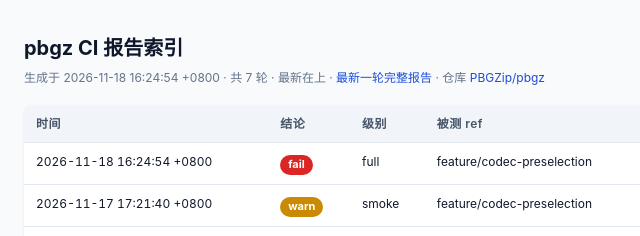
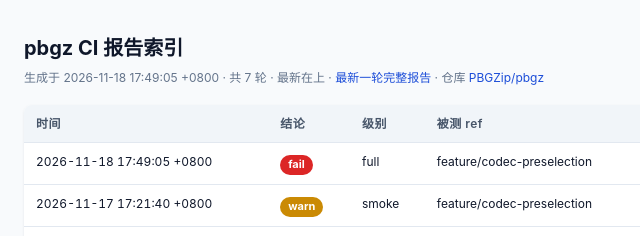
Before and after one commit to PBGZip/pbgz, a plain HTML site: page index.html in a window 1280 px wide. Shown: the top 236 px of the page, 0-640 px from the left. Drawn offline with Linux system fonts and the light colour scheme.

Commit message:
ci(report): 20261117-174134-v2.2.0 full fail 404/430 ref=feature/codec-preselection

```diff
--- a/index.html
+++ b/index.html
@@ -12,9 +12,9 @@ tr:last-child td{border-bottom:none}.nowrap{white-space:nowrap;font-variant-nume
 code{background:#f1f5f9;padding:1px 5px;border-radius:4px;font-size:12px}
 .note{margin-top:18px;font-size:12px;color:#64748b;line-height:1.9}</style></head><body>
 <h1>pbgz CI 报告索引</h1>
-<p class="meta">生成于 2026-11-18 16:24:54 +0800 · 共 7 轮 · 最新在上 · <a href="latest.html">最新一轮完整报告</a> · 仓库 <a href="https://github.com/PBGZip/pbgz">PBGZip/pbgz</a></p>
+<p class="meta">生成于 2026-11-18 17:49:05 +0800 · 共 7 轮 · 最新在上 · <a href="latest.html">最新一轮完整报告</a> · 仓库 <a href="https://github.com/PBGZip/pbgz">PBGZip/pbgz</a></p>
 <table><thead><tr><th>时间</th><th>结论</th><th>级别</th><th>被测 ref</th><th>通过/总数</th><th>pbgz 版本</th><th>commit</th><th>报告</th></tr></thead><tbody>
-<tr><td class="nowrap small">2026-11-18 16:24:54 +0800</td><td><span class="b" style="background:#dc2626">fail</span></td><td class="small">full</td><td class="small">feature/codec-preselection</td><td class="small">404 / 430 <span style="color:#dc2626">26 失败</span> <span style="color:#ca8a04">290 告警</span></td><td class="small">pbgz: 2.2.0</td><td class="small">63c35065a50a</td><td class="small nowrap"><span class="dim">无报告</span> · <a href="summary/20261117-174134-v2.2.0.md">summary</a></td></tr>
+<tr><td class="nowrap small">2026-11-18 17:49:05 +0800</td><td><span class="b" style="background:#dc2626">fail</span></td><td class="small">full</td><td class="small">feature/codec-preselection</td><td class="small">404 / 430 <span style="color:#dc2626">26 失败</span> <span style="color:#ca8a04">290 告警</span></td><td class="small">pbgz: 2.2.0</td><td class="small">63c35065a50a</td><td class="small nowrap"><span class="dim">无报告</span> · <a href="summary/20261117-174134-v2.2.0.md">summary</a></td></tr>
 <tr><td class="nowrap small">2026-11-17 17:21:40 +0800</td><td><span class="b" style="background:#ca8a04">warn</span></td><td class="small">smoke</td><td class="small">feature/codec-preselection</td><td class="small">5 / 5 <span style="color:#ca8a04">3 告警</span></td><td class="small">pbgz: 2.2.0</td><td class="small">b2bbb0e38a74</td><td class="small nowrap"><a href="runs/20261117-171733-v2.2.0.html">报告</a> · <a href="summary/20261117-171733-v2.2.0.md">summary</a></td></tr>
 <tr><td class="nowrap small">2026-11-13 15:22:20 +0800</td><td><span class="b" style="background:#ca8a04">warn</span></td><td class="small">smoke</td><td class="small">feature/codec-preselection</td><td class="small">3 / 3 <span style="color:#ca8a04">1 告警</span></td><td class="small">pbgz: 2.2.0</td><td class="small">226b8828b42a</td><td class="small nowrap"><a href="runs/20261113-151608-v2.2.0.html">报告</a> · <a href="summary/20261113-151608-v2.2.0.md">summary</a></td></tr>
 <tr><td class="nowrap small">2026-11-13 13:56:58 +0800</td><td><span class="b" style="background:#16a34a">pass</span></td><td class="small">smoke</td><td class="small">feature/codec-preselection</td><td class="small">3 / 3</td><td class="small">pbgz: 2.2.0</td><td class="small">226b8828b42a</td><td class="small nowrap"><a href="runs/20261113-135526-v2.2.0.html">报告</a> · <a href="summary/20261113-135526-v2.2.0.md">summary</a></td></tr>
```
Also changed, not shown: 2 other files.
